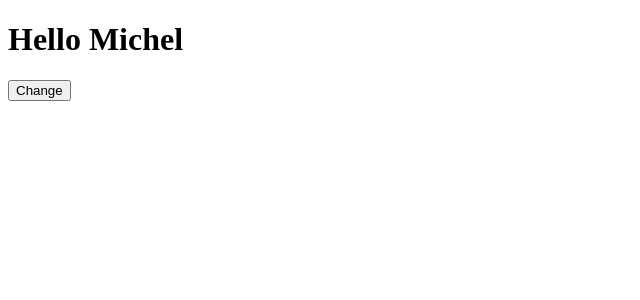
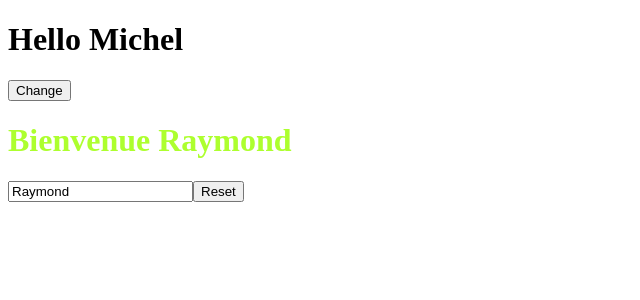
Before and after one commit to SylvainTropee/coursAngularCda34, an Angular app: page / in a window 1280 px wide. Shown: the top 300 px of the page, without its empty margins (0-640 px from the left). Built offline with nearby package versions, Linux system fonts and the light colour scheme.

Commit message:
mod3 demo 1 bases composant

```diff
--- a/src/app/app.html
+++ b/src/app/app.html
@@ -1 +1,2 @@
 <app-mod2demo1></app-mod2demo1>
+<app-mod3demo1></app-mod3demo1>
--- a/src/app/app.ts
+++ b/src/app/app.ts
@@ -1,10 +1,11 @@
 import { Component, signal } from '@angular/core';
 import { RouterOutlet } from '@angular/router';
 import {Mod2demo1} from './components/mod2demo1/mod2demo1';
+import {Mod3demo1} from './components/mod3demo1/mod3demo1';
 
 @Component({
   selector: 'app-root',
-  imports: [RouterOutlet, Mod2demo1],
+  imports: [RouterOutlet, Mod2demo1, Mod3demo1],
   templateUrl: './app.html',
   styleUrl: './app.css'
 })
--- /dev/null
+++ b/src/app/components/mod3demo1/mod3demo1.css
@@ -0,0 +1,7 @@
+.red{
+  color: red;
+}
+
+.green{
+  color: greenyellow;
+}
--- /dev/null
+++ b/src/app/components/mod3demo1/mod3demo1.html
@@ -0,0 +1,6 @@
+<!-- property binding                                 interpolation-->
+<h1 [class]="name == 'Raymond' ? 'green' : 'red'">Bienvenue {{ name }}</h1>
+<!--two-way binding-->
+<input [(ngModel)]="name">
+<!--event binding-->
+<button (click)="resetName()">Reset</button>
--- /dev/null
+++ b/src/app/components/mod3demo1/mod3demo1.ts
@@ -0,0 +1,24 @@
+import { Component } from '@angular/core';
+import {FormsModule} from '@angular/forms';
+
+@Component({
+  selector: 'app-mod3demo1',
+  imports: [
+    FormsModule
+  ],
+  templateUrl: './mod3demo1.html',
+  styleUrl: './mod3demo1.css',
+  standalone: true
+})
+export class Mod3demo1 {
+
+  name? : string
+
+  ngOnInit(){
+    this.name = "Raymond"
+  }
+
+  resetName() {
+    this.name = ""
+  }
+}
```
Also changed, not shown: 1 other file (tests, documents, lock files or other folders).
